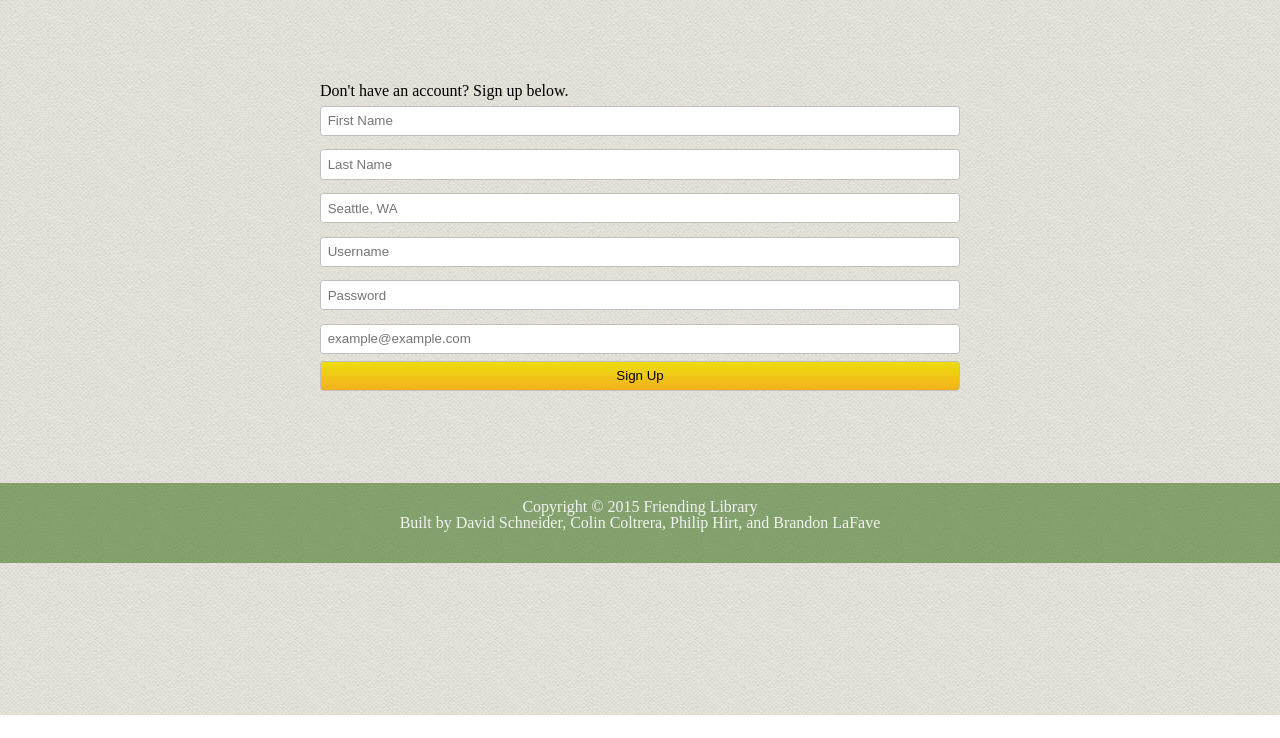
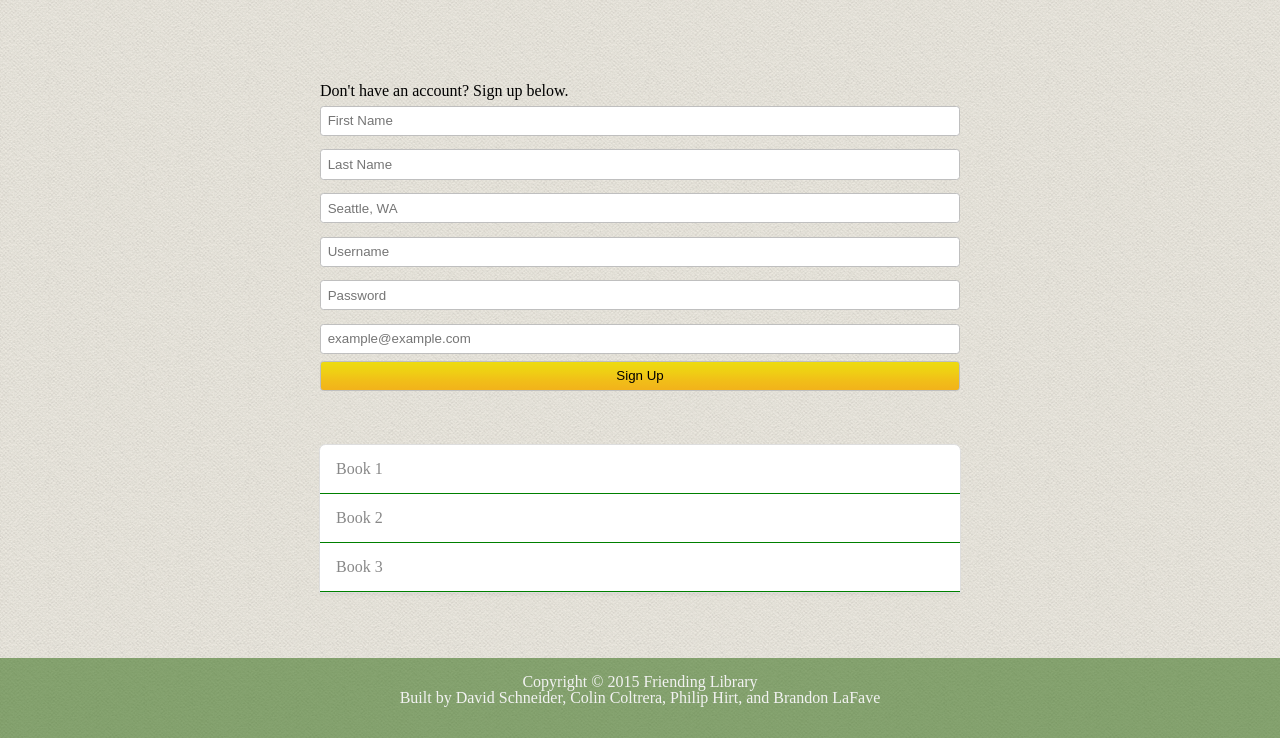
Before and after one commit to davschne/friending-library, a website: page app/index.html in a window 1280 px wide. Shown: the part 85-823 px from the top of the page. Before the commit the page ends 800 px from the top, so only its background shows below. Drawn offline with nearby package versions, Linux system fonts and the light colour scheme; files that its build step writes are made by us from their sources; files whose address does not match are found by name.

Commit message:
Add list module

```diff
--- a/app/index.html
+++ b/app/index.html
@@ -43,6 +43,7 @@
     </header>
 
     <main role="main">
+      <article>
         <form class="signup">
             <p>Don't have an account? Sign up below.</p>
             <!-- <label>First Name:</label> -->
@@ -59,7 +60,14 @@
             <input aria-label="Your Email" type="email" placeholder="example@example.com"></input>
             <button class="signup__button" id="sign-up">Sign Up</button>
         </form>
+      </article>
 
+      <article>
+        <ul class="list">
+          <li class="list__item">Book 1</li>
+          <li class="list__item">Book 2</li>
+          <li class="list__item">Book 3</li>
+        </ul>
       </article>
 
       <!-- <article>
--- a/app/sass/_base.scss
+++ b/app/sass/_base.scss
@@ -37,3 +37,6 @@ button {
   padding: .5em;
   background-image: -webkit-linear-gradient(top,#eddb11 0,#efcf14 35%,#f1bf18 65%,#f2b21b 100%);
 }
+
+ul {
+}
--- a/app/sass/_modules.scss
+++ b/app/sass/_modules.scss
@@ -2,7 +2,28 @@
   display: block
 }
 
-/*----- Navigation -----*/
+/*----- List Items Module -----*/
+.list {
+  background-color: #fff;
+  border: .1em solid #dedede;
+  border-top-right-radius: .4em;
+  border-top-left-radius: .4em;
+  box-shadow: 0 .2em .2em -.1em rgba(0, 0, 0, 0.055);
+  color: #888;
+  display: block;
+  margin: .8em 2.2em .8em 2.2em;
+  overflow: hidden;
+  width: 50%;
+  margin-left: auto !important;
+  margin-right: auto !important;
+}
+
+.list__item {
+  border-bottom: .1em solid green;
+  padding: 1em;
+}
+
+/*----- Navigation Module -----*/
 .nav__heading {
   font-family: 'NotCourierSans-Bold', sans-serif;
   font-size: 150%;
```
Also changed, not shown: public/index.html (+1 -1 lines), public/css/application.css.
